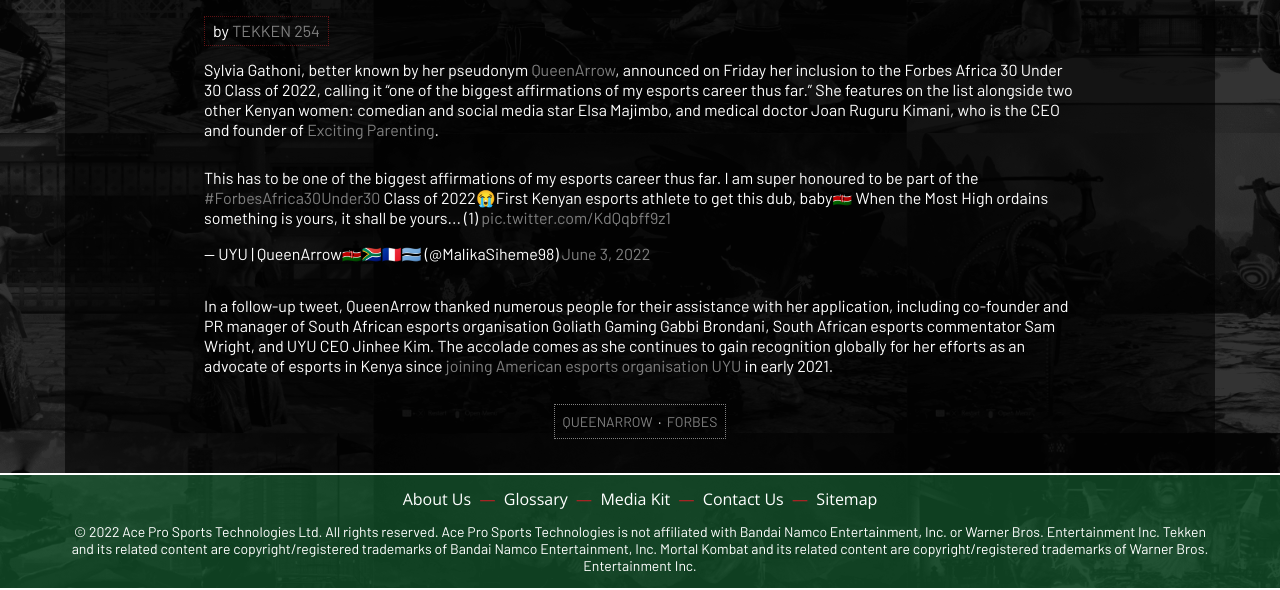
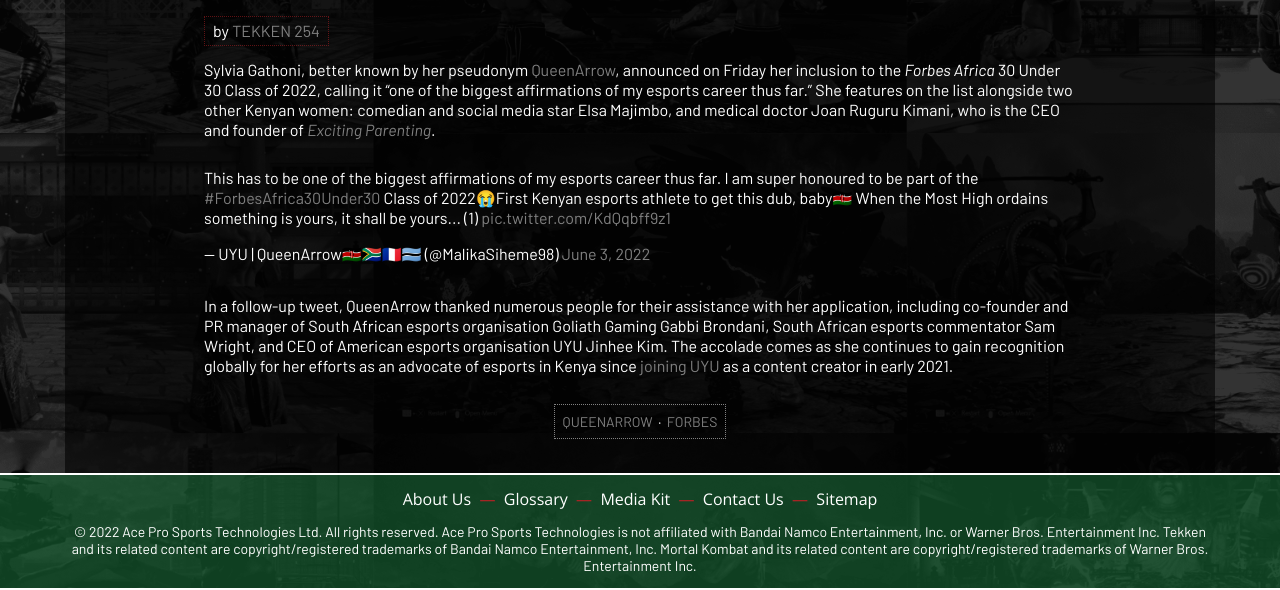
Before and after one commit to TEKKEN-254/client, a Jekyll site: the page built from _posts/2022-06-05-queen-arrow-forbes-africa.md, in a window 1280 px wide. Shown: the part 767-1357 px from the top of the page. Built offline with Jekyll 4.4.1, drawn with Linux system fonts in a browser that asks for light colours; a script that is not in the unit is left out; comment, search, counter and statistics services are not loaded.

Commit message:
Update Posts “2022-06-05-queen-arrow-forbes-africa”

```diff
--- a/_posts/2022-06-05-queen-arrow-forbes-africa.md
+++ b/_posts/2022-06-05-queen-arrow-forbes-africa.md
@@ -15,7 +15,7 @@
   metaImagePosition: center top
   metaImageSize: contain
 ---
-Sylvia Gathoni, better known by her pseudonym [QueenArrow](/circuit/tekken/profile.html?id=4455946), announced on Friday her inclusion to the Forbes Africa 30 Under 30 Class of 2022, calling it "one of the biggest affirmations of my esports career thus far." She features on the list alongside two other Kenyan women: comedian and social media star Elsa Majimbo, and medical doctor Joan Ruguru Kimani, who is the CEO and founder of [Exciting Parenting](https://excitingparenting.com/).
+Sylvia Gathoni, better known by her pseudonym [QueenArrow](/circuit/tekken/profile.html?id=4455946), announced on Friday her inclusion to the *Forbes Africa* 30 Under 30 Class of 2022, calling it "one of the biggest affirmations of my esports career thus far." She features on the list alongside two other Kenyan women: comedian and social media star Elsa Majimbo, and medical doctor Joan Ruguru Kimani, who is the CEO and founder of [*Exciting Parenting*](https://excitingparenting.com/).
 
 <div class="d-flex justify-content-center">
     <blockquote class="twitter-tweet">
@@ -25,4 +25,4 @@
     <script async src="https://platform.twitter.com/widgets.js" charset="utf-8"></script>
 </div>
 
-In a follow-up tweet, QueenArrow thanked numerous people for their assistance with her application, including co-founder and PR manager of South African esports organisation Goliath Gaming Gabbi Brondani, South African esports commentator Sam Wright, and UYU CEO Jinhee Kim. The accolade comes as she continues to gain recognition globally for her efforts as an advocate of esports in Kenya since [joining American esports organisation UYU](https://tekken254.co.ke/news/2021/02/19/queenarrow-joins-uyu) in early 2021.
+In a follow-up tweet, QueenArrow thanked numerous people for their assistance with her application, including co-founder and PR manager of South African esports organisation Goliath Gaming Gabbi Brondani, South African esports commentator Sam Wright, and CEO of American esports organisation UYU Jinhee Kim. The accolade comes as she continues to gain recognition globally for her efforts as an advocate of esports in Kenya since [joining UYU](https://tekken254.co.ke/news/2021/02/19/queenarrow-joins-uyu) as a content creator in early 2021.
```
